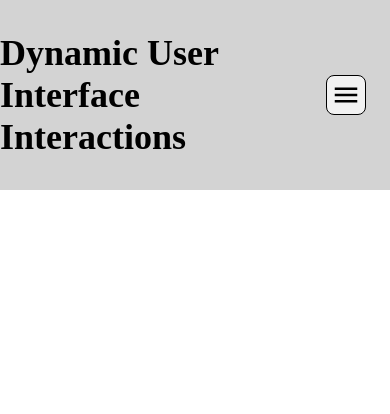
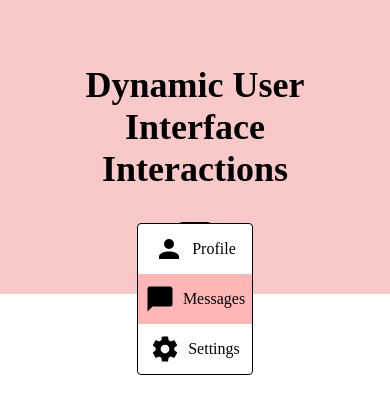
Before and after one commit to djcrago/dynamic-interactions, a website built with webpack: page src/index.html in a window 390 px wide. Built offline with nearby package versions, Linux system fonts and the light colour scheme.

Commit message:
Dynamically place menu on webpage
This enables the site to work for both mobile and desktop users.

```diff
--- a/src/index.html
+++ b/src/index.html
@@ -11,7 +11,7 @@
         <div class="menu">
             <img src="./photos/menu.svg" alt="three horizontal lines">
         </div>
-        <div class="menu-items invisible">
+        <div class="menu-items visible">
             <div class="profile">
                 <img src="./photos/account.svg" alt="An outline of a person">
                 <p>Profile</p>
--- a/src/index.js
+++ b/src/index.js
@@ -1,3 +1,4 @@
+import placeMenuInDOM from './placeMenuInDOM';
 import './style.css';
 import toggleClass from './toggleClass';
 
@@ -7,3 +8,5 @@ const menuItems = document.querySelector('.menu-items');
 menu.addEventListener('click', () => {
     toggleClass(menuItems, 'invisible')
 });
+
+placeMenuInDOM();
--- /dev/null
+++ b/src/placeMenuInDOM.js
@@ -0,0 +1,18 @@
+export default function placeMenuInDOM() {
+    const menuItems = document.querySelector('.menu-items');
+    const vw = window.visualViewport.width;
+
+    if (vw > 682) {
+        menuItems.style.top = '110px';
+        menuItems.style.right = '40px';
+    }
+
+    if (vw > 389 && vw <= 682) {
+        menuItems.style.top = '223px';
+    }
+
+    if (vw <= 389) {
+        menuItems.style.top = '264px';
+    }
+
+}
--- a/src/style.css
+++ b/src/style.css
@@ -7,23 +7,27 @@
 .header {
     display: flex;
     align-items: center;
-    background-color: lightgray;
-    padding: 32px 0;
+    justify-content: center;
+    flex-wrap: wrap;
+    background-color: rgba(240, 128, 128, 0.434);
+    padding: 32px;
 }
 
 .header > h1 {
     margin-left: auto;
     margin-right: auto;
     font-size: 2.25rem;
+    text-align: center;
+    margin: 32px auto;
 }
 
 .menu {
     display: flex;
-    margin-right: 24px;
     padding: 4px;
     background-color: rgb(242, 242, 242);
     border: 1px solid #000;
     border-radius: 8px;
+    margin: 0 8px;
 }
 
 img {
@@ -43,12 +47,13 @@ img {
     display: flex;
     flex-direction: column;
     position: absolute;
-    top: 80px;
-    right: 24px;
+    /* top: 110px;
+    right: 32px; */
     background-color: white;
     border: 1px solid #000;
     border-radius: 4px;
-    width: 150px;
+    width: 15vw;
+    min-width: 116px;
 }
 
 .menu-items div {
@@ -57,6 +62,7 @@ img {
     justify-content: center;
     width: 100%;
     height: 50px;
+    gap: 8px;
 }
 
 .menu-items div:hover {
@@ -69,7 +75,7 @@ img {
 }
 
 .messages {
-    background-color: rgb(233, 233, 233);
+    background-color: rgb(255, 182, 182);
 }
 
 .invisible {
```
